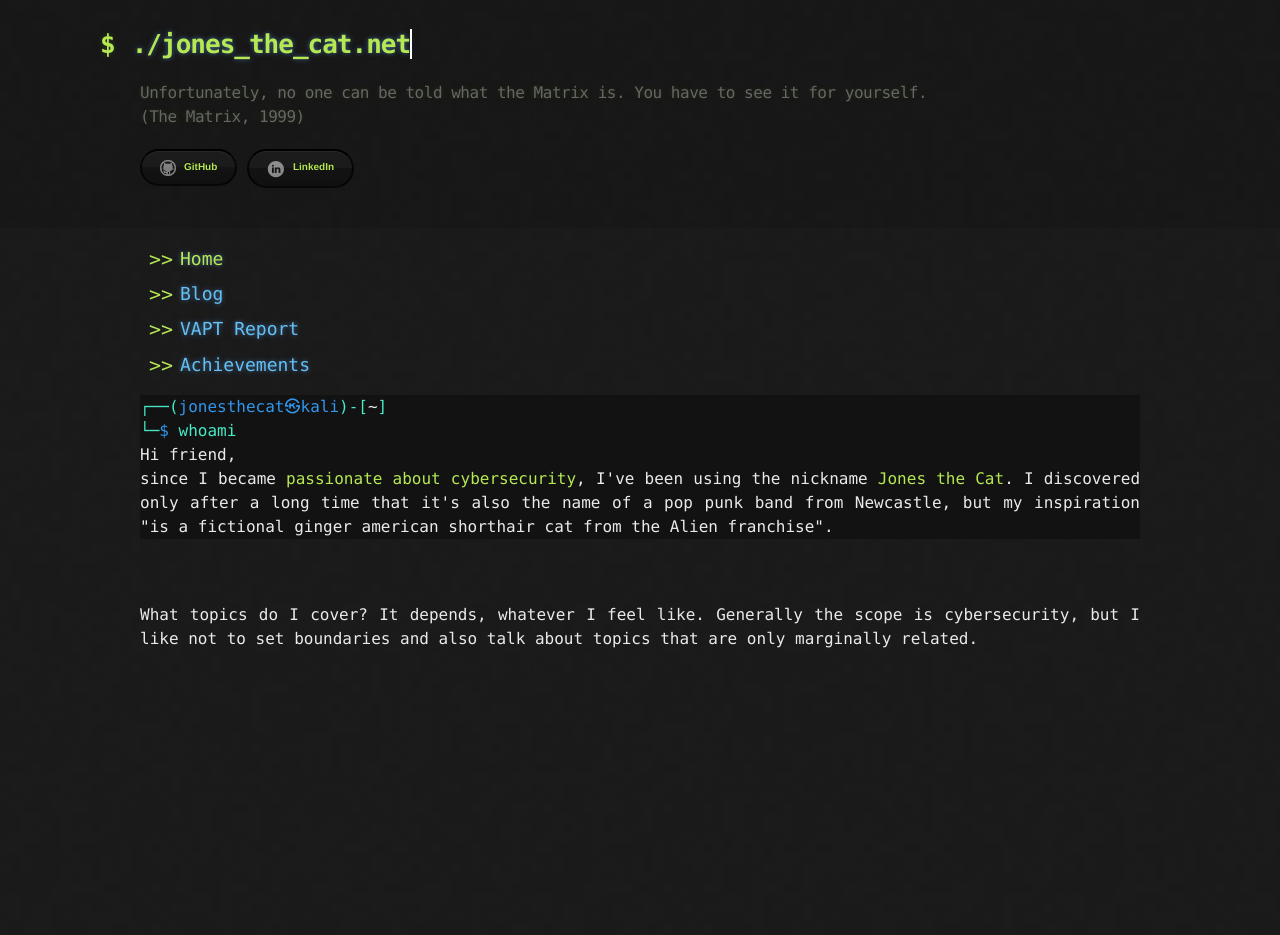
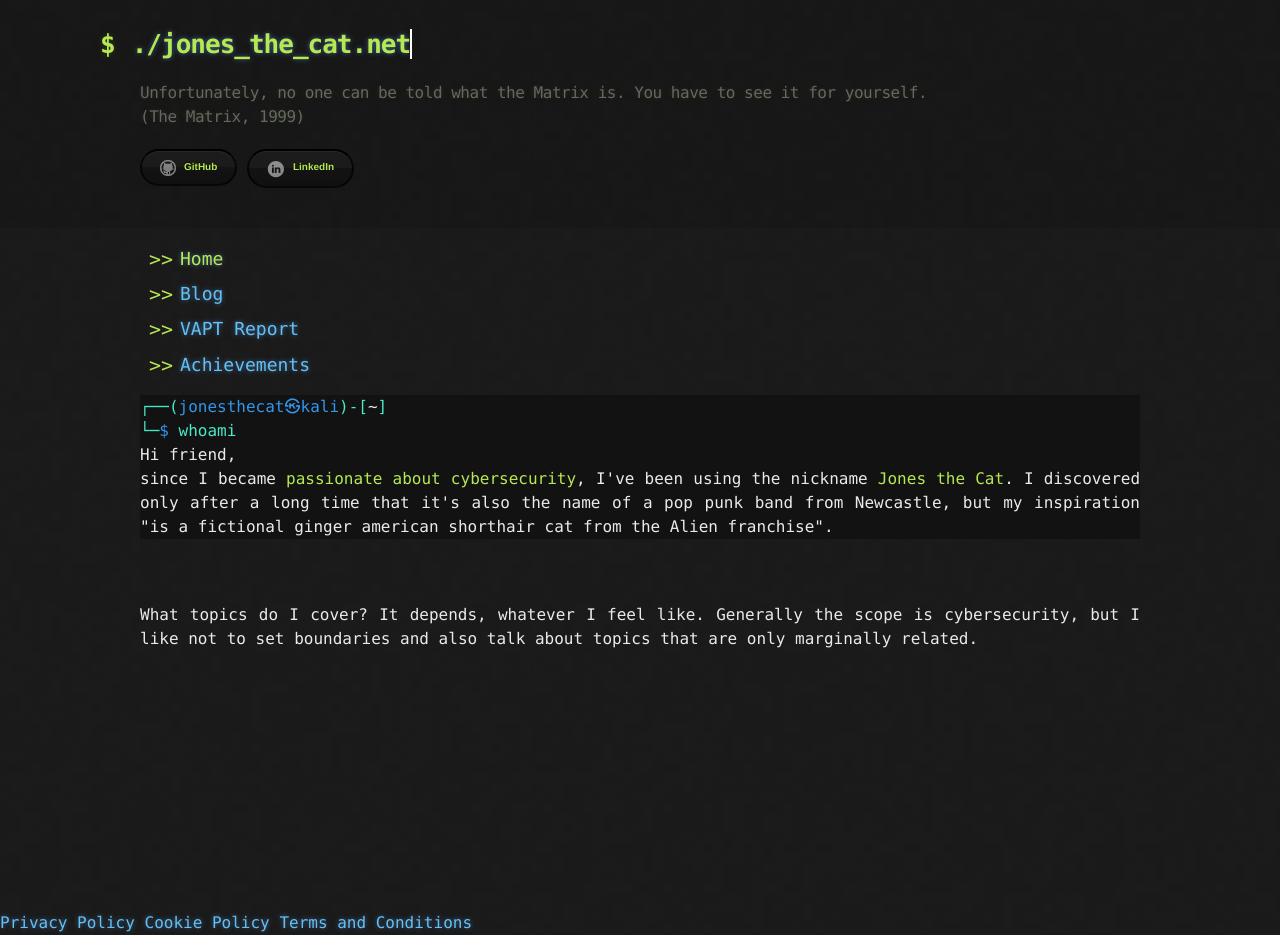
Before and after one commit to dennyverduchi/dennyverduchi.github.io, a Jekyll site: the page built from index.md, in a window 1280 px wide. Built offline with Jekyll 4.4.1, drawn with Linux system fonts in a browser that asks for light colours; before the commit the page ends 911 px from its top, so only the background shows below that.

Commit message:
term & conditions

```diff
--- a/_layouts/default.html
+++ b/_layouts/default.html
@@ -91,6 +91,10 @@
   <button onclick="topFunction()" class="btn" id="scroll-top-button" title="Go to top">$ ./TOP</button>
   <script src="/assets/js/scrollTopButton.js"></script>
 
+  <a href="https://www.iubenda.com/privacy-policy/35194139" class="iubenda-white iubenda-noiframe iubenda-embed iubenda-noiframe " title="Privacy Policy ">Privacy Policy</a><script type="text/javascript">(function (w,d) {var loader = function () {var s = d.createElement("script"), tag = d.getElementsByTagName("script")[0]; s.src="https://cdn.iubenda.com/iubenda.js"; tag.parentNode.insertBefore(s,tag);}; if(w.addEventListener){w.addEventListener("load", loader, false);}else if(w.attachEvent){w.attachEvent("onload", loader);}else{w.onload = loader;}})(window, document);</script>
+  <a href="https://www.iubenda.com/privacy-policy/35194139/cookie-policy" class="iubenda-white iubenda-noiframe iubenda-embed iubenda-noiframe " title="Cookie Policy ">Cookie Policy</a><script type="text/javascript">(function (w,d) {var loader = function () {var s = d.createElement("script"), tag = d.getElementsByTagName("script")[0]; s.src="https://cdn.iubenda.com/iubenda.js"; tag.parentNode.insertBefore(s,tag);}; if(w.addEventListener){w.addEventListener("load", loader, false);}else if(w.attachEvent){w.attachEvent("onload", loader);}else{w.onload = loader;}})(window, document);</script>
+  <a href="https://www.iubenda.com/terms-and-conditions/35194139" class="iubenda-white iubenda-noiframe iubenda-embed iubenda-noiframe " title="Terms and Conditions ">Terms and Conditions</a><script type="text/javascript">(function (w,d) {var loader = function () {var s = d.createElement("script"), tag = d.getElementsByTagName("script")[0]; s.src="https://cdn.iubenda.com/iubenda.js"; tag.parentNode.insertBefore(s,tag);}; if(w.addEventListener){w.addEventListener("load", loader, false);}else if(w.attachEvent){w.attachEvent("onload", loader);}else{w.onload = loader;}})(window, document);</script>
+
 </body>
 
 </html>
```
